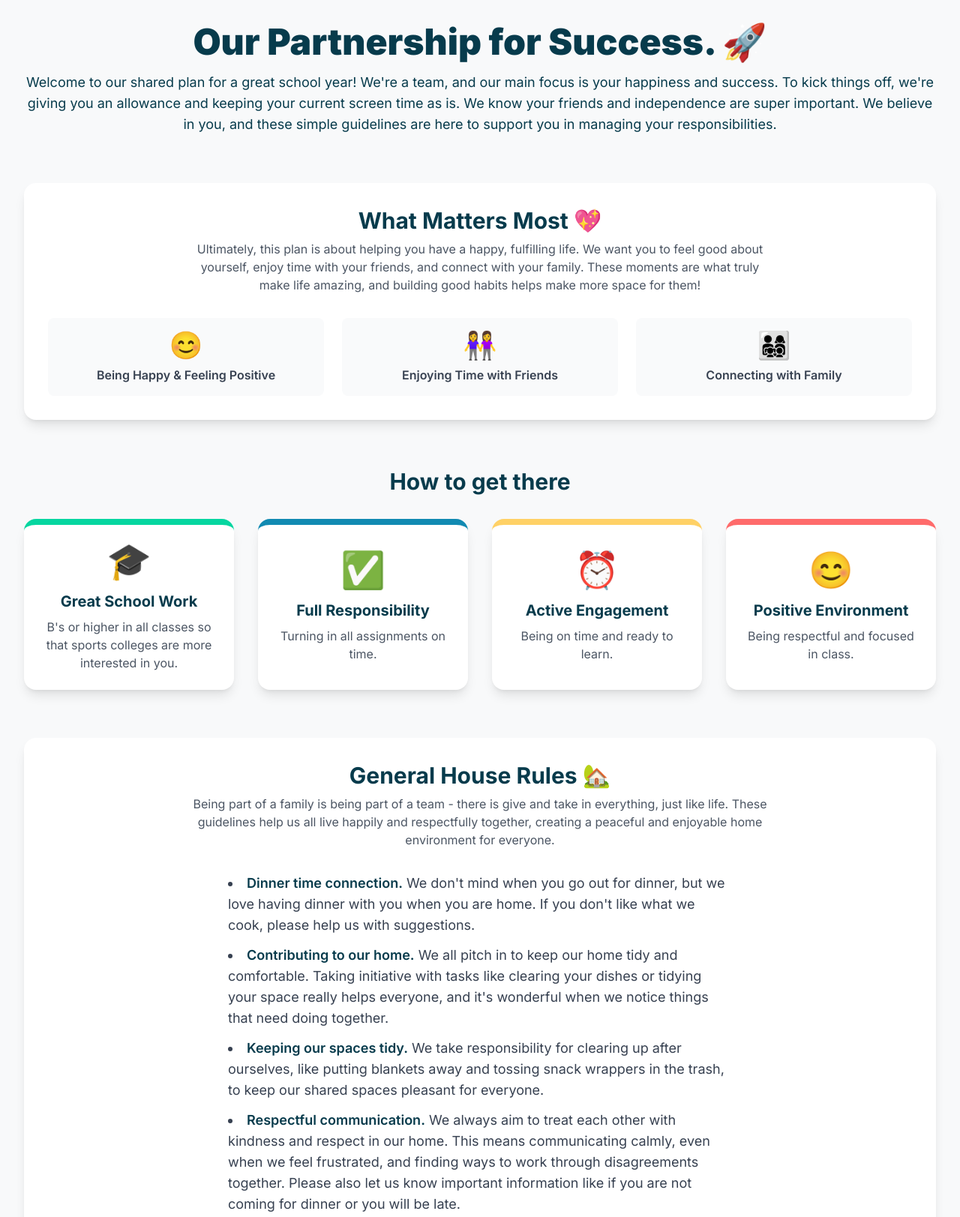
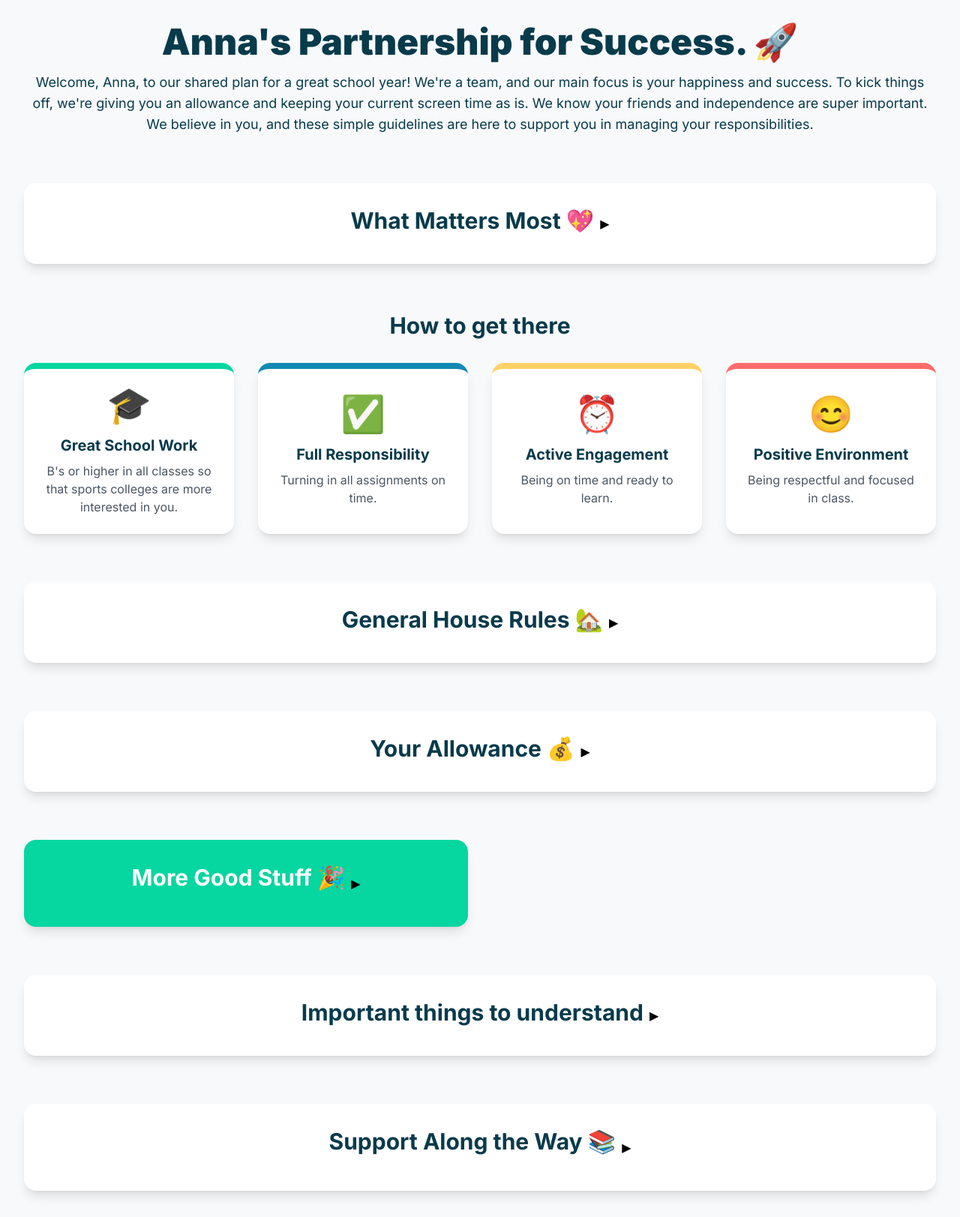
Before and after one commit to kevinsooben/anna-success-plan, a plain HTML site: page index.html in a window 1280 px wide. Shown: the top 1623 px of the page at 75% size. Drawn offline with nearby package versions, Linux system fonts and the light colour scheme.

Commit message:
Update index.html

```diff
--- a/index.html
+++ b/index.html
@@ -17,6 +17,23 @@
             line-height: 1;
             color: #118AB2;
         }
+        .collapse-button {
+            display: flex;
+            align-items: center;
+            justify-content: center;
+            width: 100%;
+            cursor: pointer;
+            text-align: center;
+            transition: color 0.3s;
+        }
+        .collapse-icon {
+            margin-left: 0.5rem;
+            transform: rotate(0deg);
+            transition: transform 0.3s;
+        }
+        .collapse-icon.rotated {
+            transform: rotate(90deg);
+        }
     </style>
 </head>
 <body class="bg-gray-50" style="background-color: #F8F9FA;">
@@ -24,13 +41,17 @@
     <div class="container mx-auto p-4 md:p-8">
 
         <header class="text-center mb-12">
-            <h1 class="text-4xl md:text-5xl font-extrabold" style="color: #073B4C;">Our Partnership for Success. 🚀</h1>
-            <p class="mt-4 text-lg" style="color: #073B4C;">Welcome to our shared plan for a great school year! We're a team, and our main focus is your happiness and success. To kick things off, we're giving you an allowance and keeping your current screen time as is. We know your friends and independence are super important. We believe in you, and these simple guidelines are here to support you in managing your responsibilities.</p>
+            <h1 class="text-4xl md:text-5xl font-extrabold" style="color: #073B4C;">Anna's Partnership for Success. 🚀</h1>
+            <p class="mt-4 text-lg" style="color: #073B4C;">Welcome, Anna, to our shared plan for a great school year! We're a team, and our main focus is your happiness and success. To kick things off, we're giving you an allowance and keeping your current screen time as is. We know your friends and independence are super important. We believe in you, and these simple guidelines are here to support you in managing your responsibilities.</p>
         </header>
 
         <section class="mt-16 md:col-span-4">
             <div class="bg-white rounded-2xl shadow-lg p-6 md:p-8">
+                <button class="collapse-button" data-target="what-matters-most">
                     <h2 class="text-3xl font-bold text-center mb-2" style="color: #073B4C;">What Matters Most 💖</h2>
+                    <span class="collapse-icon">▶</span>
+                </button>
+                <div id="what-matters-most" class="hidden">
                     <p class="text-center text-gray-600 max-w-3xl mx-auto mb-8">Ultimately, this plan is about helping you have a happy, fulfilling life. We want you to feel good about yourself, enjoy time with your friends, and connect with your family. These moments are what truly make life amazing, and building good habits helps make more space for them!</p>
                     <div class="grid grid-cols-1 md:grid-cols-3 gap-6 text-center">
                         <div class="bg-gray-50 p-4 rounded-lg flex flex-col items-center">
@@ -44,6 +65,7 @@
                         <div class="bg-gray-50 p-4 rounded-lg flex flex-col items-center">
                             <span class="text-4xl mb-2">👨‍👩‍👧‍👦</span>
                             <p class="font-semibold text-gray-700">Connecting with Family</p>
+                        </div>
                     </div>
                 </div>
             </div>
@@ -81,7 +103,11 @@
 
         <section class="mt-16 md:col-span-4">
             <div class="bg-white rounded-2xl shadow-lg p-6 md:p-8">
+                <button class="collapse-button" data-target="house-rules">
                     <h2 class="text-3xl font-bold text-center mb-2" style="color: #073B4C;">General House Rules 🏡</h2>
+                    <span class="collapse-icon">▶</span>
+                </button>
+                <div id="house-rules" class="hidden">
                     <p class="text-center text-gray-600 mb-8 max-w-3xl mx-auto">Being part of a family is being part of a team - there is give and take in everything, just like life. These guidelines help us all live happily and respectfully together, creating a peaceful and enjoyable home environment for everyone.</p>
                     <ul class="list-disc list-inside text-lg text-gray-700 space-y-3 max-w-2xl mx-auto">
                         <li><span class="font-semibold" style="color: #073B4C;">Dinner time connection.</span> We don't mind when you go out for dinner, but we love having dinner with you when you are home. If you don't like what we cook, please help us with suggestions.</li>
@@ -93,11 +119,16 @@
                         <li><span class="font-semibold" style="color: #073B4C;">Home time.</span> School nights home by 10.30pm and Friday and Saturday by midnight. If you don't respect these times or communicate with us, groundings may occur.</li>
                     </ul>
                 </div>
+            </div>
         </section>
 
         <section class="mt-16 md:col-span-4">
             <div class="bg-white rounded-2xl shadow-lg p-6 md:p-8">
+                <button class="collapse-button" data-target="your-allowance">
                     <h2 class="text-3xl font-bold text-center mb-2" style="color: #073B4C;">Your Allowance 💰</h2>
+                    <span class="collapse-icon">▶</span>
+                </button>
+                <div id="your-allowance" class="hidden">
                     <p class="text-center text-gray-600 mb-8 max-w-3xl mx-auto">We know it's difficult for you to get a steady job with all your activities, so we are giving you an allowance.</p>
                     <ul class="list-disc list-inside text-lg text-gray-700 space-y-3 max-w-2xl mx-auto">
                         <li><span class="font-semibold" style="color: #073B4C;">Allowance Amount:</span> **$25** per week.</li>
@@ -107,12 +138,16 @@
                         <li><span class="font-semibold" style="color: #073B4C;">This is a privilege.</span> Your allowance can be stopped if you do not consistently follow the agreements we've made for schoolwork and house rules.</li>
                     </ul>
                 </div>
+            </div>
         </section>
 
         <section class="mt-16 grid grid-cols-1 md:grid-cols-2 gap-8">
             <div class="rounded-2xl shadow-lg p-8 flex flex-col items-center text-center" style="background-color: #06D6A0;">
-                <div class="text-6xl mb-4">🎉</div>
-                <h2 class="text-3xl font-bold mb-4 text-white">More Good Stuff</h2>
+                <button class="collapse-button" data-target="more-good-stuff">
+                    <h2 class="text-3xl font-bold mb-4 text-white">More Good Stuff 🎉</h2>
+                    <span class="collapse-icon">▶</span>
+                </button>
+                <div id="more-good-stuff" class="hidden">
                     <p class="text-white mb-6">Here are the rewards for getting As and Bs in each quarter.</p>
                     <div class="w-full text-left space-y-4">
                         <div class="bg-white/30 p-4 rounded-lg flex items-center">
@@ -133,12 +168,16 @@
                         </div>
                     </div>
                 </div>
+            </div>
         </section>
-
 
         <section class="mt-16 md:col-span-4">
             <div class="bg-white rounded-2xl shadow-lg p-6 md:p-8">
+                <button class="collapse-button" data-target="understanding-section">
                     <h2 class="text-3xl font-bold text-center mb-2" style="color: #073B4C;">Important things to understand</h2>
+                    <span class="collapse-icon">▶</span>
+                </button>
+                <div id="understanding-section" class="hidden">
                     <p class="text-center text-gray-600 max-w-3xl mx-auto">If things aren't going well, (like below) we will gently adjust things to help you refocus and get back on track.</p>
                     <ul class="list-disc list-inside text-lg text-gray-700 space-y-2 max-w-2xl mx-auto mb-8">
                         <li>A grade drops below a B.</li>
@@ -176,16 +215,40 @@
                         </div>
                     </div>
                 </div>
+            </div>
         </section>
 
         <section class="mt-16">
             <div class="bg-white rounded-2xl shadow-lg p-8 flex flex-col items-center text-center">
-                <div class="text-6xl mb-4">📚</div>
-                <h2 class="text-3xl font-bold mb-4" style="color: #073B4C;">Support Along the Way</h2>
+                <button class="collapse-button" data-target="support-section">
+                    <h2 class="text-3xl font-bold mb-4" style="color: #073B4C;">Support Along the Way 📚</h2>
+                    <span class="collapse-icon">▶</span>
+                </button>
+                <div id="support-section" class="hidden">
                     <p class="text-gray-600">If things get tough, we'll explore bringing in a **combination of tutors and coaches** to help you get back on track. This isn't a consequence—it's a way for us to provide you with the best possible tools and guidance to understand your schoolwork and develop strong study habits. Think of them as personal coaches helping you hit your academic goals.</p>
+                </div>
             </div>
         </section>
 
     </div>
+
+    <script>
+        document.addEventListener('DOMContentLoaded', () => {
+            const collapseButtons = document.querySelectorAll('.collapse-button');
+
+            collapseButtons.forEach(button => {
+                button.addEventListener('click', () => {
+                    const targetId = button.dataset.target;
+                    const targetElement = document.getElementById(targetId);
+                    const icon = button.querySelector('.collapse-icon');
+
+                    if (targetElement) {
+                        const isHidden = targetElement.classList.toggle('hidden');
+                        icon.classList.toggle('rotated', !isHidden);
+                    }
+                });
+            });
+        });
+    </script>
 </body>
 </html>
```
Lines whose indentation alone changed are shown as unchanged.
